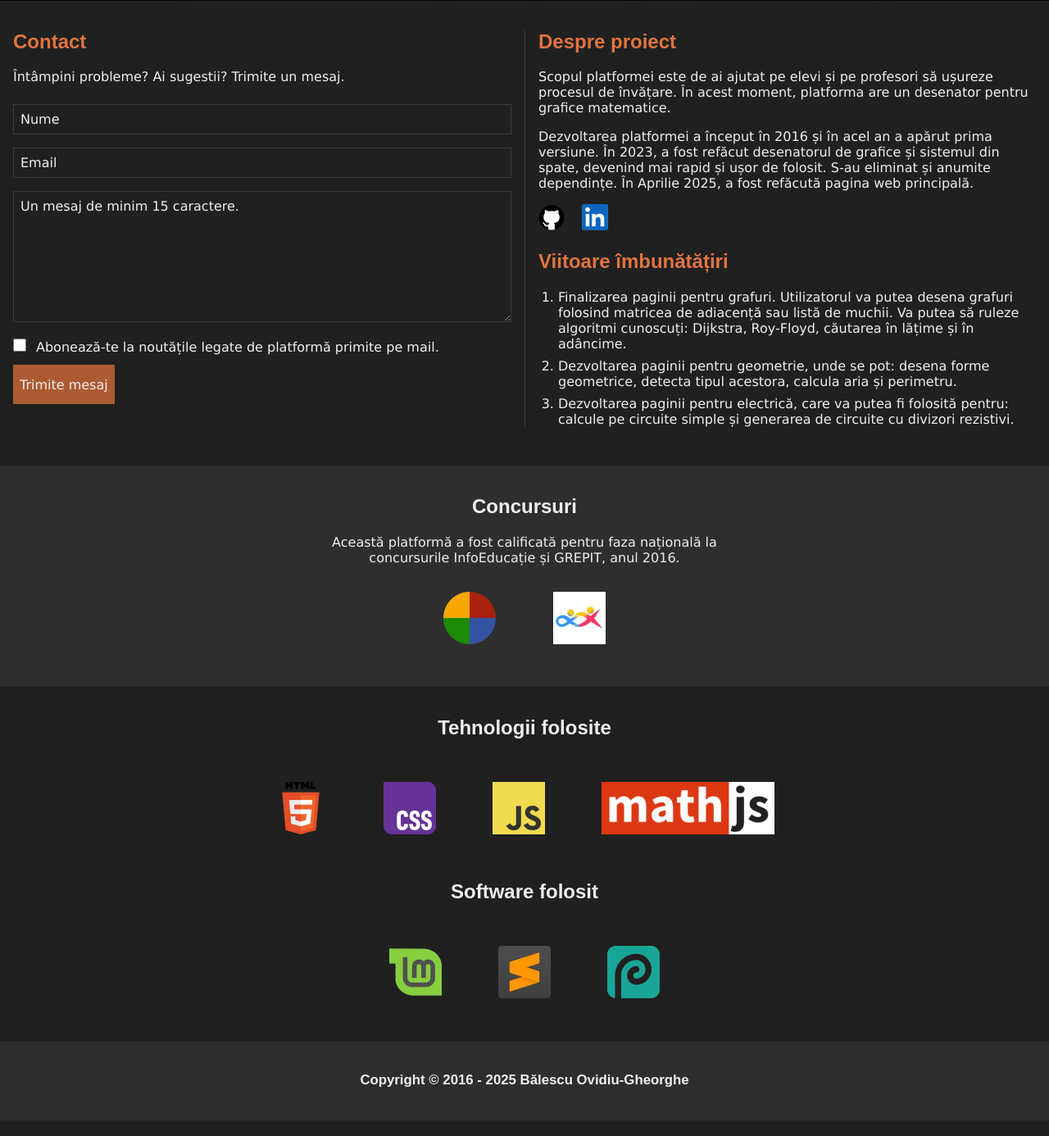
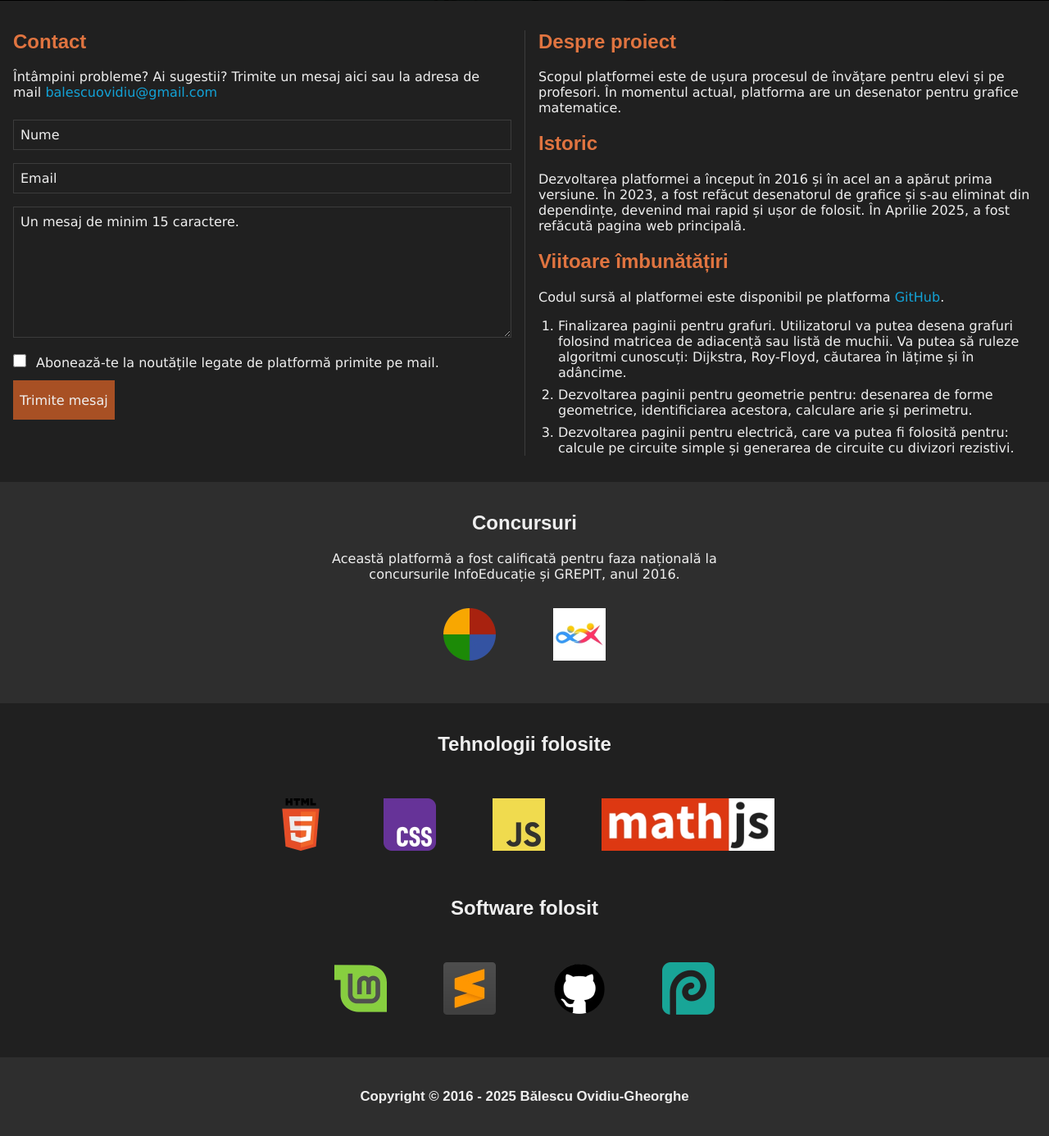
Before and after one commit to BalescuOvidiu/ToInfinity, a PHP site: page / in a window 1280 px wide. Shown: the part 803-2189 px from the top of the page at 82% size. Run offline with PHP 8.4, Linux system fonts and the light colour scheme.

Commit message:
Update footer content

```diff
--- a/index.html
+++ b/index.html
@@ -32,18 +32,18 @@
 			<menu class="wrapper">
 				<section class="wrapper">
 					<a class="wrapper" href="graphic.html">
-						<span class="bordered">Grafice</span>
+						<nav class="bordered">Grafice</nav>
 					</a>
 					<a class="wrapper" href="graphs.html">
-						<span class="bordered">Grafuri</span>
+						<nav class="bordered">Grafuri</nav>
 					</a>
 				</section>
 				<section class="wrapper">
 					<a class="wrapper" href="geometry.html">
-						<span class="bordered">Geometrie</span>
+						<nav class="bordered">Geometrie</nav>
 					</a>
 					<a class="wrapper" href="electricity.html">
-						<span class="bordered">Electricitate</span>
+						<nav class="bordered">Electricitate</nav>
 					</a>
 				</section>
 			</menu>
@@ -69,7 +69,7 @@
 				<!-- CONTACT -->
 				<section class="wrapper-content half-width contact">
 					<h2>Contact</h2>
-					<p>Întâmpini probleme? Ai sugestii? Trimite un mesaj.</p>
+					<p>Întâmpini probleme? Ai sugestii? Trimite un mesaj aici sau la adresa de mail <a href="mailto:balescuovidiu@gmail.com" target="_blank">balescuovidiu@gmail.com</a></p>
 					<input type="text" id="contact-name" placeholder="Nume"/>
 					<input type="email" id="contact-email" placeholder="Email"/>
 					<textarea id="contact-message" placeholder="Un mesaj de minim 15 caractere."></textarea>
@@ -91,27 +91,22 @@
 
 						<!-- DESCRIPTION -->
 						<h2>Despre proiect</h2>
-						<p>Scopul platformei este de ai ajutat pe elevi și pe profesori să ușureze procesul de învățare. În acest moment, platforma are un desenator pentru grafice matematice.</p>
-						<p>Dezvoltarea platformei a început în 2016 și în acel an a apărut prima versiune. În 2023, a fost refăcut desenatorul de grafice și sistemul din spate, devenind mai rapid și ușor de folosit. S-au eliminat și anumite dependințe. În Aprilie 2025, a fost refăcută pagina web principală.</p>
+						<p>Scopul platformei este de ușura procesul de învățare pentru elevi și pe profesori. În momentul actual, platforma are un desenator pentru grafice matematice.</p>
 
-						<!-- LINKS -->
-						<div>
-							<a href="https://github.com/BalescuOvidiu/ToInfinity">
-								<img src="images/logoGitHub.avif" alt="GitHub" loading="lazy">
-							</a>
-							<a href="https://www.linkedin.com/in/ovidiu-balescu-066017271/">
-								<img src="images/logoLinkedIn.avif" alt="LinkedIn" loading="lazy">
-							</a>
-						</div>
+						<!-- HISTORY -->
+						<h2>Istoric</h2>
+						<p>Dezvoltarea platformei a început în 2016 și în acel an a apărut prima versiune. În 2023, a fost refăcut desenatorul de grafice și s-au eliminat din dependințe, devenind mai rapid și ușor de folosit. În Aprilie 2025, a fost refăcută pagina web principală. </p>
 
 						<!-- FUTURE IMPLEMENTATION -->
 						<h2>Viitoare îmbunătățiri</h2>
+						<p>Codul sursă al platformei este disponibil pe platforma
+							<a href="https://github.com/BalescuOvidiu/ToInfinity" target="_blank">GitHub</a>.</p>
 						<ol>
 							<li>
 								Finalizarea paginii pentru grafuri. Utilizatorul va putea desena grafuri folosind matricea de adiacență sau listă de muchii. Va putea să ruleze algoritmi cunoscuți: Dijkstra, Roy-Floyd, căutarea în lățime și în adâncime.
 							</li>
 							<li>
-								Dezvoltarea paginii pentru geometrie, unde se pot: desena forme geometrice, detecta tipul acestora, calcula aria și perimetru.
+								Dezvoltarea paginii pentru geometrie pentru: desenarea de forme geometrice, identificiarea acestora, calculare arie și perimetru.
 							</li>
 							<li>
 								Dezvoltarea paginii pentru electrică, care va putea fi folosită pentru: calcule pe circuite simple și generarea de circuite cu divizori rezistivi.
@@ -129,10 +124,10 @@
 					<h2>Concursuri</h2>
 					<p>Această platformă a fost calificată pentru faza națională la concursurile InfoEducație și GREPIT, anul 2016.</p>
 					<div>
-						<a href="https://infoeducatie.ro/acasa">
+						<a href="https://infoeducatie.ro/acasa" target="_blank">
 							<img src="images/logoInfoEducatie.avif" alt="GREPIT 2016" loading="lazy">
 						</a>
-						<a href="https://grepit.info/">
+						<a href="https://grepit.info/" target="_blank">
 							<img src="images/logoGrepit.avif" alt="Info Educație 2016" loading="lazy">
 						</a>
 					</div>
@@ -143,31 +138,36 @@
 			<div class="wrapper showcase">
 				<section class="wrapper-content used-technologies">
 
+					<!-- PROGRAMMING -->
 					<h2>Tehnologii folosite</h2>
 					<div>
-						<a href="https://developer.mozilla.org/en-US/docs/Web/HTML">
+						<a href="https://developer.mozilla.org/en-US/docs/Web/HTML" target="_blank">
 							<img src="images/logoHtml.avif" alt="HTML" loading="lazy">
 						</a>
-						<a href="https://developer.mozilla.org/en-US/docs/Web/CSS">
+						<a href="https://developer.mozilla.org/en-US/docs/Web/CSS" target="_blank">
 							<img src="images/logoCss.avif" alt="CSS" loading="lazy">
 						</a>
-						<a href="https://javascript.info">
+						<a href="https://javascript.info" target="_blank">
 							<img src="images/logoJavaScript.avif" alt="JavaScript" loading="lazy">
 						</a>
-						<a href="https://mathjs.org/index.html">
+						<a href="https://mathjs.org/index.html" target="_blank">
 							<img src="images/logoMathjs.avif" alt="Mathjs" loading="lazy">
 						</a>
 					</div>
 
+					<!-- SOFTWARE -->
 					<h2>Software folosit</h2>
 					<div>
-						<a href="https://www.linuxmint.com/">
+						<a href="https://www.linuxmint.com/" target="_blank">
 							<img src="images/logoLinuxMint.avif" alt="Linux Mint" loading="lazy">
 						</a>
-						<a href="https://www.sublimetext.com/">
+						<a href="https://www.sublimetext.com/" target="_blank">
 							<img src="images/logoSublimeText.avif" alt="Sublime Text" loading="lazy">
 						</a>
-						<a href="https://www.photopea.com/">
+						<a href="https://github.com/BalescuOvidiu/ToInfinity" target="_blank">
+							<img src="images/logoGitHub.avif" alt="GitHub" loading="lazy">
+						</a>
+						<a href="https://www.photopea.com/" target="_blank">
 							<img src="images/logoPhotopea.avif" alt="Photopea" loading="lazy">
 						</a>
 					</div>
--- a/styles/header.css
+++ b/styles/header.css
@@ -37,7 +37,7 @@
 	background-color: var(--color-active);
 }
 
-header menu span {
+header menu nav {
 	align-items: center;
 	box-sizing: border-box;
 	margin: 1em 0;
--- a/styles/style.css
+++ b/styles/style.css
@@ -17,7 +17,7 @@
 	--dark-color-background:     rgb(46, 46, 46);
 	--dark-color-panel:          rgb(32, 32, 32);
 	--dark-color-panel-button:   rgb(38, 38, 38);
-	--dark-color-button:         rgb(173,90,50);
+	--dark-color-button:         rgb(168, 80, 36);
 	--dark-color-border:         rgb(60, 60, 60);
 	--dark-color-grid-primary:   rgb(128, 128, 128);
 	--dark-color-grid-secondary: rgb(64, 64, 64);
@@ -26,14 +26,14 @@
 	--dark-color-heading:        rgb(239, 239, 239);
 	--dark-color-text:           rgb(239, 239, 239);
 	--dark-color-hovered:        rgb(46, 46, 46);
-	--dark-color-active:         rgb(38, 38, 38);
+	--dark-color-active:         rgb(100, 100, 100);
 
 	/*Light theme */
 
 	--light-color-background:     rgb(255, 255, 255);
 	--light-color-panel:          rgb(230, 230, 230);
 	--light-color-panel-button:   rgb(210, 210, 210);
-	--light-color-button:         rgb(173,90,50);
+	--light-color-button:         rgb(224, 116, 64);
 	--light-color-border:         rgb(60, 60, 60);
 	--light-color-grid-primary:   rgb(128, 128, 128);
 	--light-color-grid-secondary: rgb(164, 164, 164);
@@ -41,7 +41,7 @@
 	--light-color-title:          var(--orange);
 	--light-color-heading:        rgb(32, 32, 32);
 	--light-color-text:           rgb(16, 16, 16);
-	--light-color-hovered:        rgb(200, 200, 200);
+	--light-color-hovered:        rgb(180, 180, 180);
 	--light-color-active:         rgb(220, 220, 220);
 
 	/* Theme variables */
@@ -122,7 +122,7 @@
 }
 
 a {
-	color: var(--color-text);
+	color: var(--cyan);
 	font-family: var(--font-paragraph);
 	font-size: var(--font-size-paragraph);
 	text-decoration: none;
@@ -269,6 +269,10 @@
 	width: var(--font-size-input);
 }
 
+input:hover {
+	background-color: var(--color-background);
+}
+
 input:focus {
 	border-color: var(--color-title);
 	outline: 0;
@@ -294,9 +298,17 @@
 	width: 100%;
 }
 
+textarea:hover {
+	background-color: var(--color-background);
+}
+
 textarea:focus {
 	border-color: var(--color-title);
 	outline: 0;
+}
+
+menu a {
+	color: var(--color-text);
 }
 
 label {
@@ -453,7 +465,7 @@
 		flex-direction: row;
 	}
 
-	menu .wrapper span {
+	menu .wrapper nav {
 		margin: var(--padding-section) 0;
 		padding: var(--padding-section) var(--padding-wide);
 		text-align: center;
```
Also changed, not shown: images/logoLinkedIn.avif (deleted), 1 other file.
